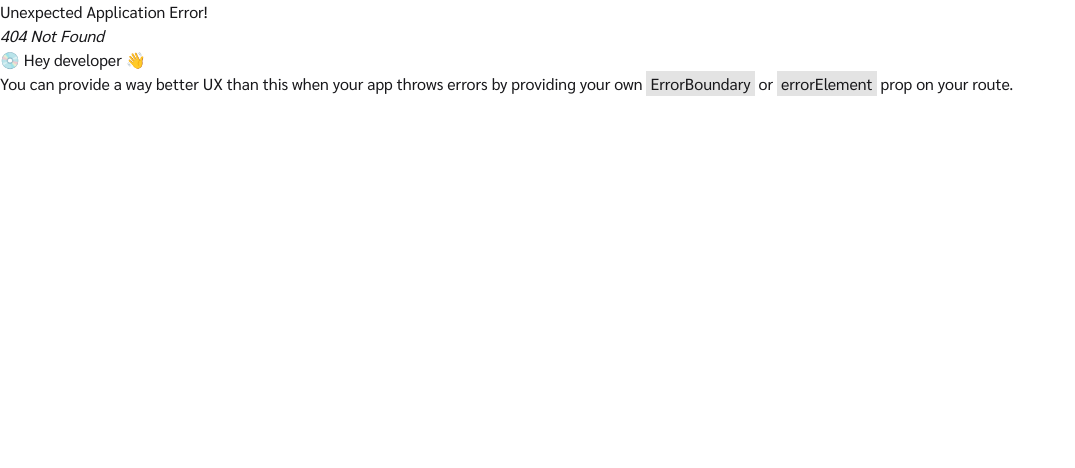
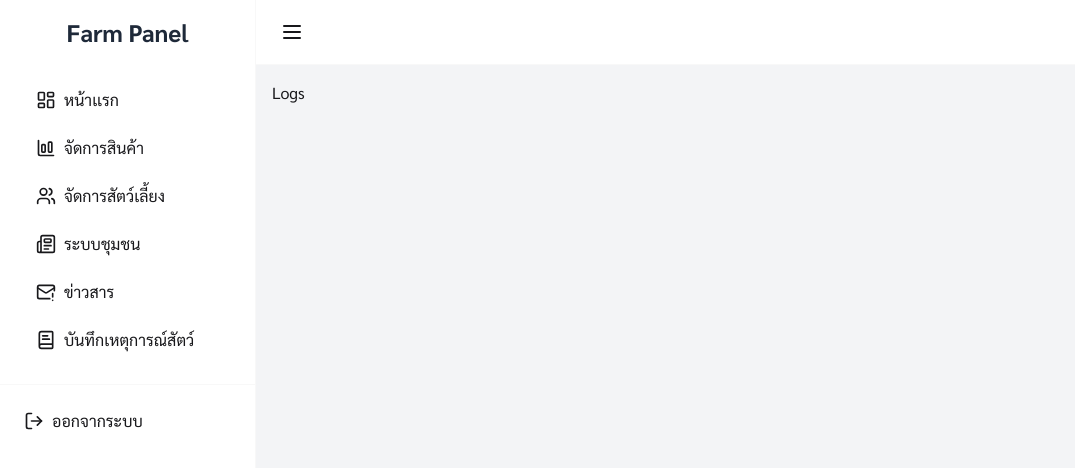
Before and after one commit to kajonsak002/project_client, a React (Vite) app: page /profile/logs in a window 1280 px wide. Before the commit this address had no page. Shown: the top 468 px of the page, without its empty margins (0-1075 px from the left). Built offline with nearby package versions, Linux system fonts and the light colour scheme.

Commit message:
[kajonsak] add page farm

```diff
--- a/src/Farm/components/SideBar.jsx
+++ b/src/Farm/components/SideBar.jsx
@@ -25,9 +25,34 @@ const Sidebar = ({ isOpen }) => {
 
   const menuItems = [
     {
-      name: "Dashboard",
+      name: "หน้าเเรก",
       icon: <LayoutDashboard size={20} />,
       path: "/profile",
+    },
+    {
+      name: "จัดการสินค้า",
+      icon: <ChartColumnBig size={20} />,
+      path: "product",
+    },
+    {
+      name: "จัดการสัตว์เลี้ยง",
+      icon: <Users size={20} />,
+      path: "animal",
+    },
+    {
+      name: "ระบบชุมชน",
+      icon: <Newspaper size={20} />,
+      path: "social",
+    },
+    {
+      name: "ข่าวสาร",
+      icon: <MailWarning size={20} />,
+      path: "news",
+    },
+    {
+      name: "บันทึกเหตุการณ์สัตว์",
+      icon: <BookText size={20} />,
+      path: "logs",
     },
   ];
   return (
--- /dev/null
+++ b/src/Farm/pages/Animal.jsx
@@ -0,0 +1,7 @@
+import React from "react";
+
+function Animal() {
+  return <div>Animal</div>;
+}
+
+export default Animal;
--- /dev/null
+++ b/src/Farm/pages/Comunity.jsx
@@ -0,0 +1,7 @@
+import React from "react";
+
+function Comunity() {
+  return <div>Comunity</div>;
+}
+
+export default Comunity;
--- /dev/null
+++ b/src/Farm/pages/Logs.jsx
@@ -0,0 +1,8 @@
+import React from "react";
+
+function Logs() {
+  return <div>Logs</div>;
+}
+
+export default Logs;
+Logs;
--- /dev/null
+++ b/src/Farm/pages/News.jsx
@@ -0,0 +1,7 @@
+import React from "react";
+
+function News() {
+  return <div>News</div>;
+}
+
+export default News;
--- /dev/null
+++ b/src/Farm/pages/Product.jsx
@@ -0,0 +1,7 @@
+import React from "react";
+
+function Product() {
+  return <div>Product</div>;
+}
+
+export default Product;
```
Also changed, not shown: src/App.jsx (+16 -3 lines), src/pages/ProductFarm.jsx (renamed from src/pages/Product.jsx).
